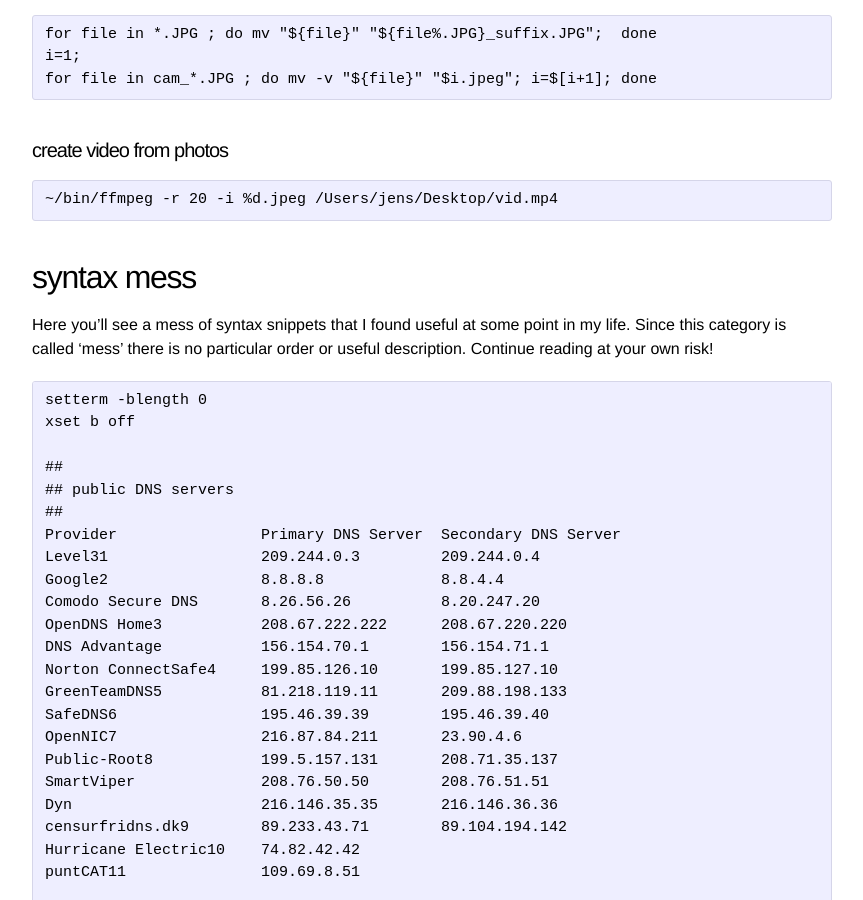
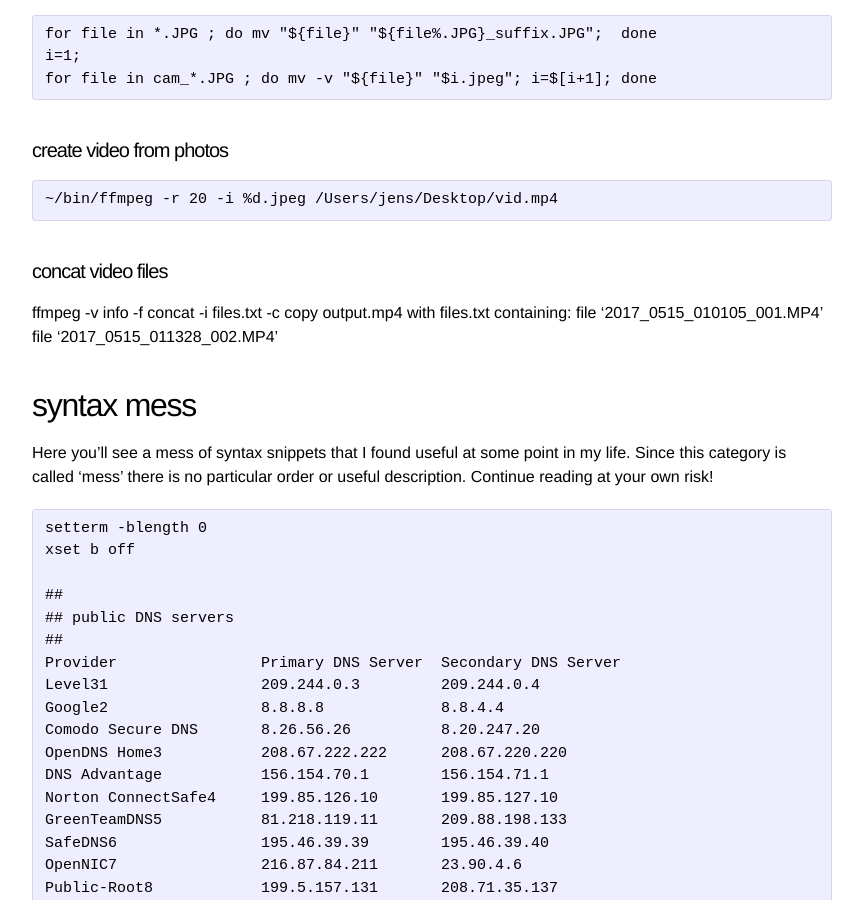
Before and after one commit to jewirth/jewirth.github.io, a Jekyll site: the page built from syntax.md, in a window 1280 px wide and 900 px high, scrolled down 8852 px. Shown: the whole window, without its empty margins (208-1071 px from the left). Built offline with Jekyll 4.4.1, drawn with Linux system fonts in a browser that asks for light colours.

Commit message:
Update syntax.md

```diff
--- a/syntax.md
+++ b/syntax.md
@@ -398,6 +398,12 @@ kill or enable the OS X dashboard
 ### create video from photos
     ~/bin/ffmpeg -r 20 -i %d.jpeg /Users/jens/Desktop/vid.mp4
 
+### concat video files
+ffmpeg -v info -f concat -i files.txt  -c copy output.mp4
+    with files.txt containing:
+        file '2017_0515_010105_001.MP4'
+        file '2017_0515_011328_002.MP4'
+
 <a name="3"></a>
 
 # syntax mess
```
